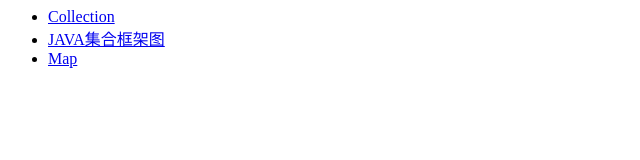
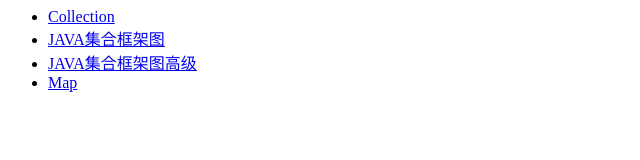
Before and after one commit to octopus-edu/resources, a plain HTML site: page index.html in a window 1280 px wide. Shown: the whole page, without its empty margins (0-640 px from the left). Drawn offline with Linux system fonts and the light colour scheme.

Commit message:
Update index.html

```diff
--- a/index.html
+++ b/index.html
@@ -1,5 +1,6 @@
 <ul>
 <li><a href="collection/Collection.png" target="_blank">Collection</a></li>
 <li><a href="collection/JAVA集合框架图.gif" target="_blank">JAVA集合框架图</a></li>
+<li><a href="collection/JAVA集合框架图.png" target="_blank">JAVA集合框架图高级</a></li>
 <li><a href="collection/Map.png" target="_blank">Map</a></li>
 </ul>
```
